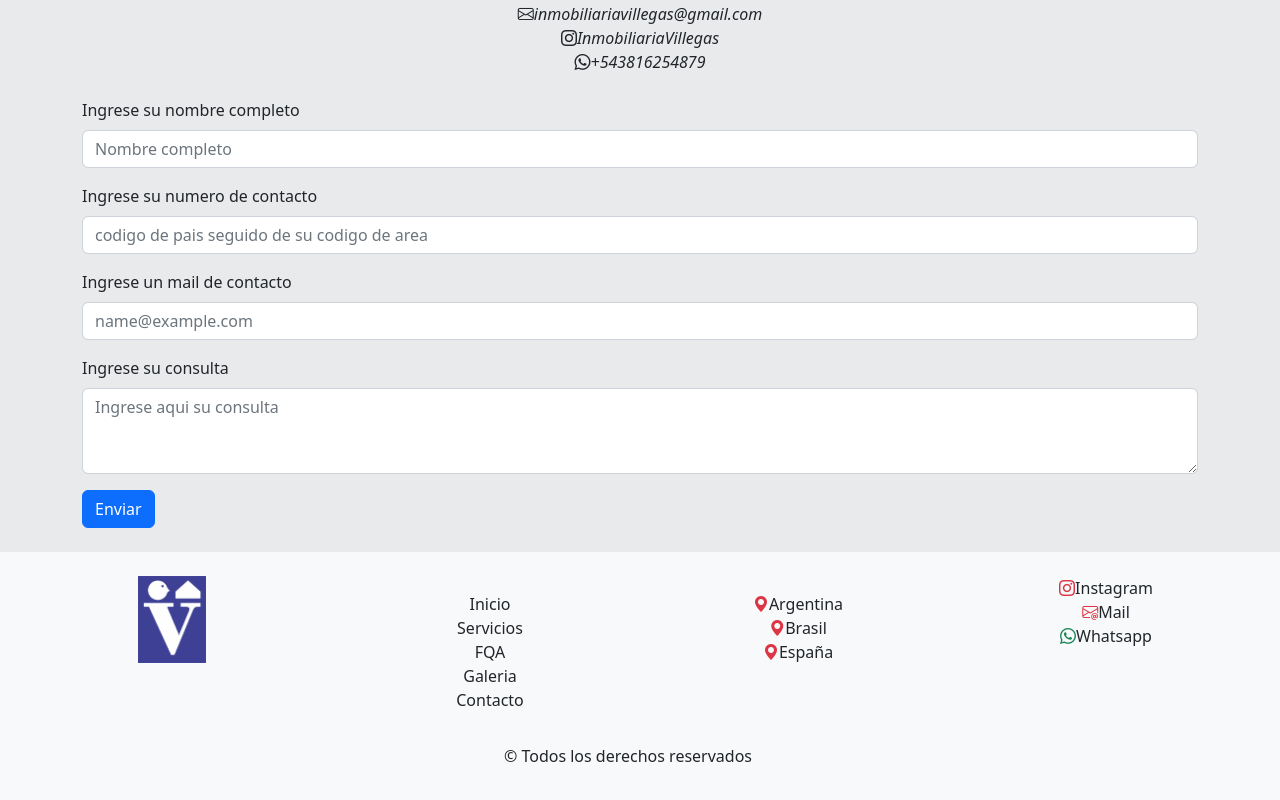
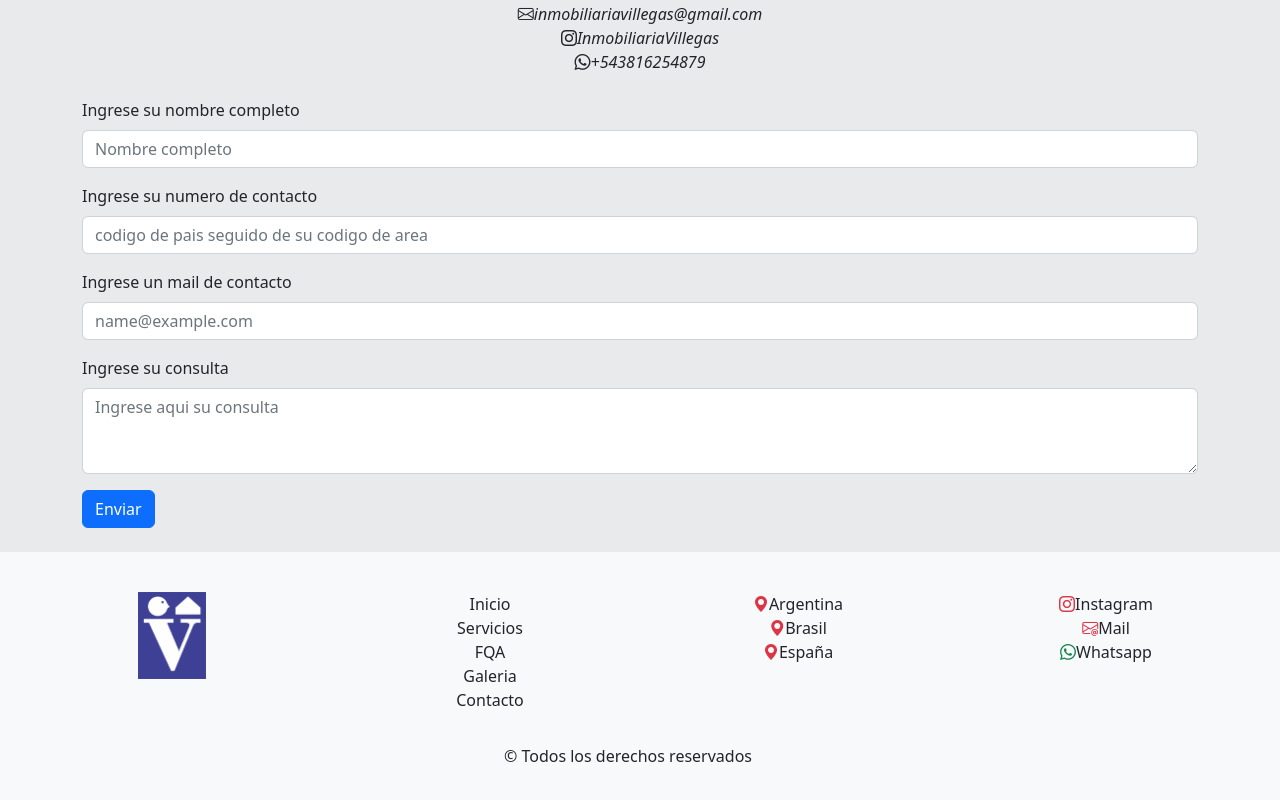
Before and after one commit to gonzalogg94/InmobiliariaCarlosVillegas, a React (Create React App) app: page / in a window 1280 px wide. Shown: the part 2230-3030 px from the top of the page. Built offline with nearby package versions, Linux system fonts and the light colour scheme.

Commit message:
termine maquetado y funcionalidad basica de la pagina

```diff
--- a/src/components/common/Footer.jsx
+++ b/src/components/common/Footer.jsx
@@ -8,7 +8,7 @@ const Footer = () => {
       <section className="container-fluid row">
         <article className="col-12">
           <div className="row">
-          <Col lg={3} className="ps-4">
+            <Col lg={3} className="ps-4 py-3">
               <img src={icono} alt="Logo" className="w-25" />
             </Col>
             <Col lg={3} className="py-3">
@@ -43,7 +43,7 @@ const Footer = () => {
                 </li>
               </ul>
             </Col>
-          <Col lg={3}>
+            <Col lg={3} className="py-3">
               <ul className="lista">
                 <li>
                   <Nav.Link href="https://www.instagram.com/">
@@ -65,7 +65,6 @@ const Footer = () => {
           </div>
         </article>
         <article className="col-12">
-
           <p>&copy; Todos los derechos reservados</p>
         </article>
       </section>
```
Lines whose indentation alone changed are shown as unchanged.
